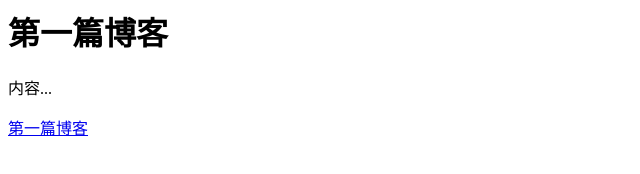
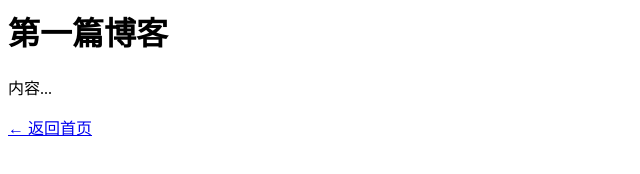
Before and after one commit to 9dlc1/dl, a plain HTML site: page post1.html in a window 1280 px wide. Shown: the full height of the page, 0-640 px from the left. Drawn offline with Linux system fonts and the light colour scheme.

Commit message:
Update post1.html

```diff
--- a/post1.html
+++ b/post1.html
@@ -1,3 +1,9 @@
+<body>
+
 <h1>第一篇博客</h1>
+
 <p>内容...</p>
-<a href="post1.html">第一篇博客</a>
+
+<a href="index.html">← 返回首页</a>
+
+</body>
```
